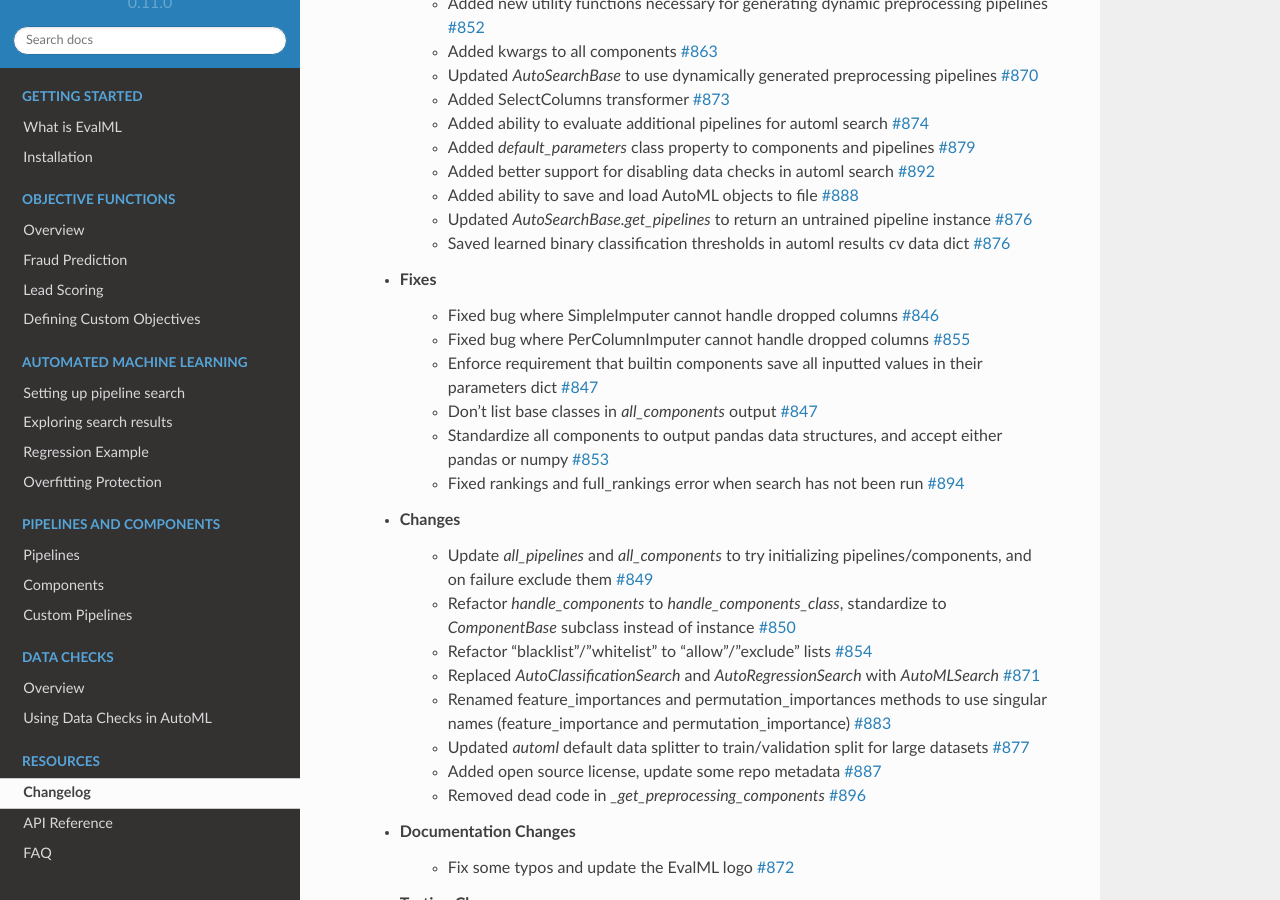
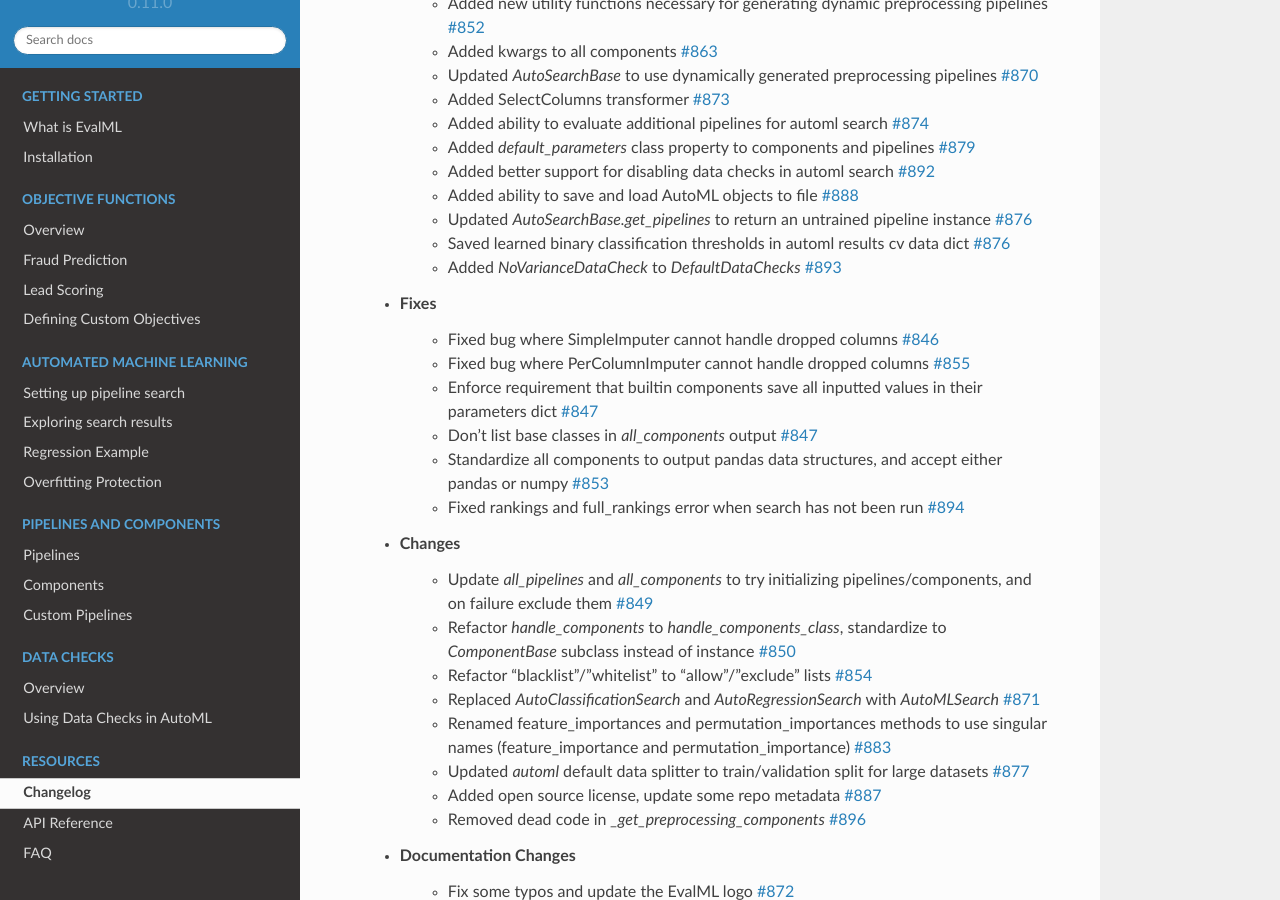
Before and after one commit to alteryx/evalml, a Sphinx documentation site: the page built from docs/source/changelog.rst, in a window 1280 px wide and 900 px high, scrolled down 686 px. Built offline with Sphinx 7.4.7 and the Read the Docs theme 2.0.0, drawn with Linux system fonts in a browser that asks for light colours; comment, search, counter and statistics services are not loaded.

Commit message:
Edited changelog for 893.

```diff
--- a/docs/source/changelog.rst
+++ b/docs/source/changelog.rst
@@ -33,6 +33,7 @@
         * Added ability to save and load AutoML objects to file :pr:`888`
         * Updated `AutoSearchBase.get_pipelines` to return an untrained pipeline instance :pr:`876`
         * Saved learned binary classification thresholds in automl results cv data dict :pr:`876`
+        * Added `NoVarianceDataCheck` to `DefaultDataChecks` :pr:`893`
     * Fixes
         * Fixed bug where SimpleImputer cannot handle dropped columns :pr:`846`
         * Fixed bug where PerColumnImputer cannot handle dropped columns :pr:`855`
```
